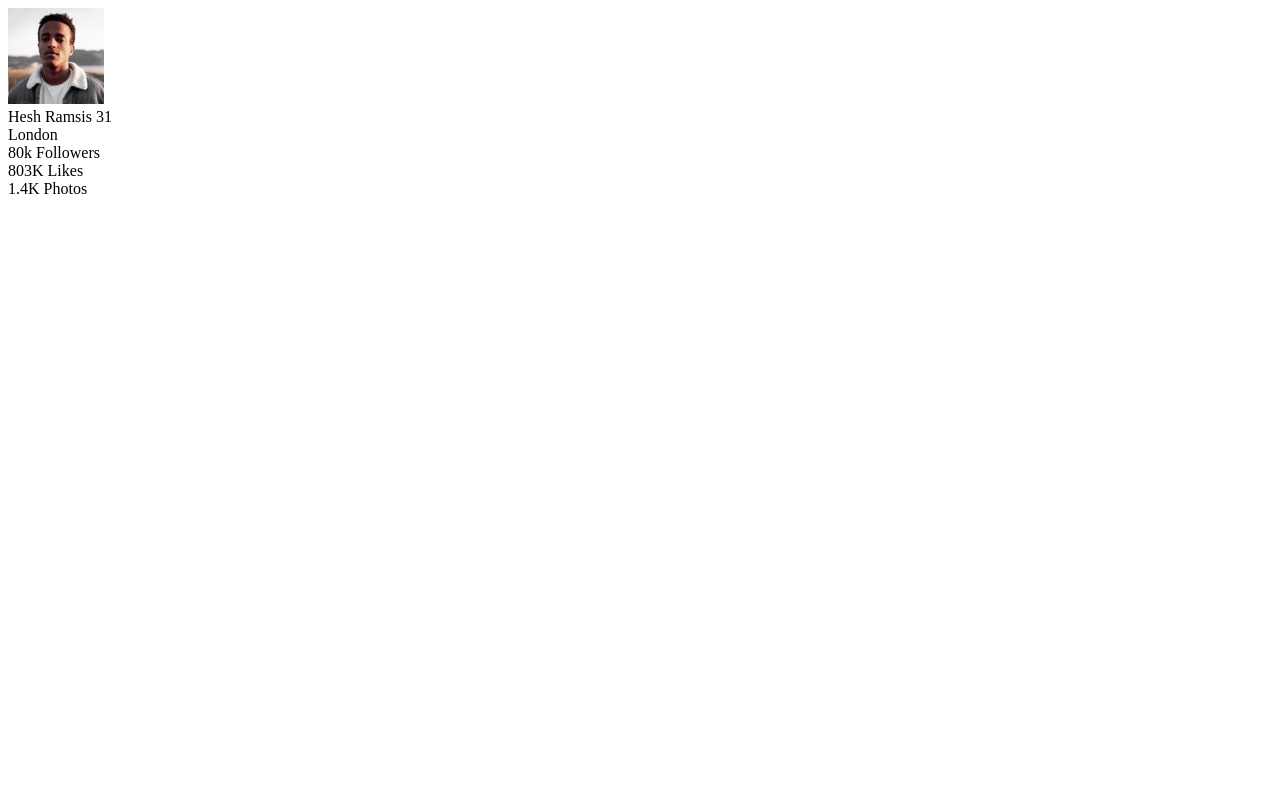
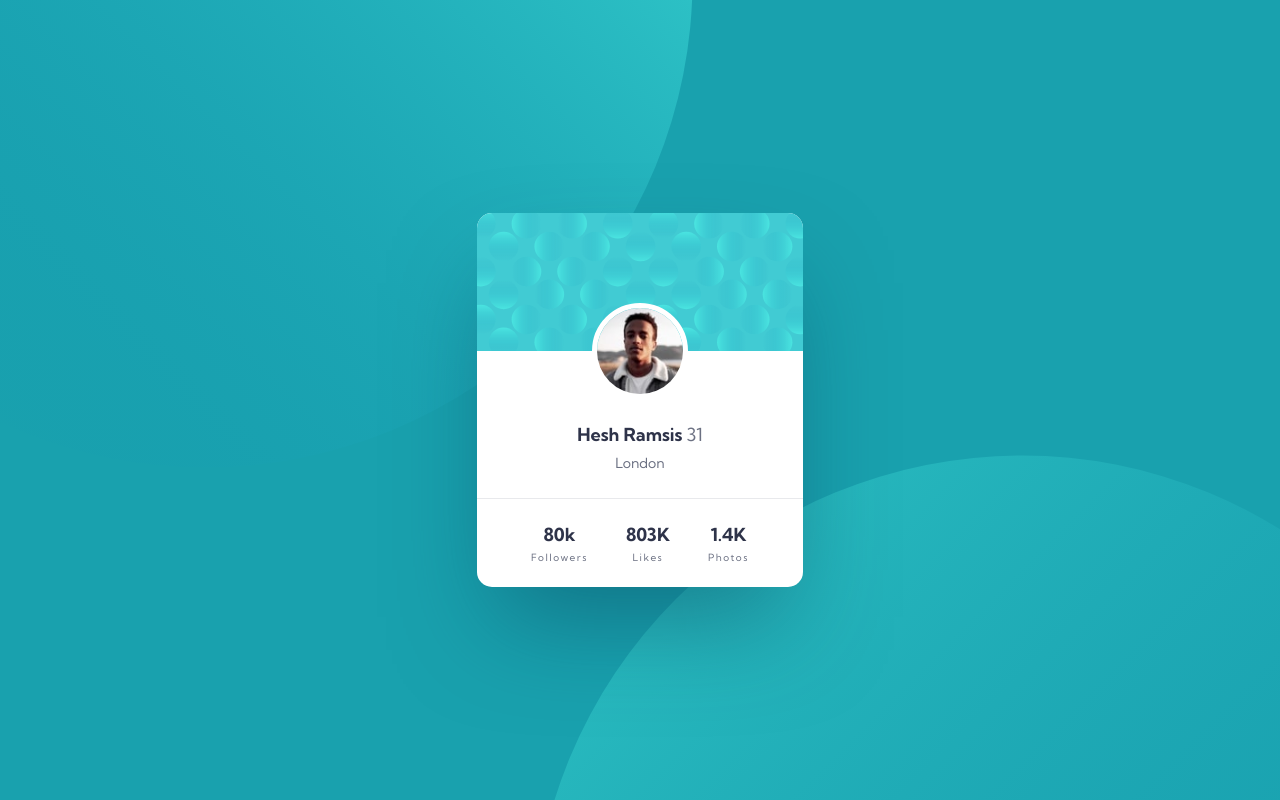
Before and after one commit to heshamelmasry77/profile-card-component, a plain HTML site: page index.html in a window 1280 px wide. Drawn offline with Linux system fonts and the light colour scheme.

Commit message:
added card styles

```diff
--- a/css/styles.css
+++ b/css/styles.css
@@ -1,9 +1,134 @@
-h1 {
-    background-color: black;
-    color: gold;
+:root {
+    --primary: #19A1AE;
+    --secondary: #2E3349;
+    --tertiary: #6B7082;
 }
 
-h2 {
-    background-color: darkgoldenrod;
-    color: black;
+* {
+    box-sizing: border-box;
 }
+
+body {
+    font-family: 'Kumbh Sans', sans-serif;
+    display: flex;
+    align-items: center;
+    justify-content: center;
+    min-height: 100vh;
+    background-color: var(--primary);
+    position: relative;
+    margin: 0;
+}
+
+.card {
+    width: 326px;
+    height: 374px;
+    background-color: #FFF;
+    border-radius: 15px;
+    box-shadow: 0 50px 100px -20px rgb(8 70 94 / 50%);
+    display: flex;
+    flex-direction: column;
+    position: relative;
+    z-index: 10;
+}
+
+.header {
+    background-image: url("../assets/images/bg-pattern-card.svg");
+    height: 140px;
+    background-repeat: no-repeat;
+    border-top-left-radius: 15px;
+    border-top-right-radius: 15px;
+}
+
+.user-image {
+    display: flex;
+    justify-content: center;
+    align-items: center;
+    position: relative;
+    bottom: 48px;
+}
+
+.user-image img {
+    width: 96px;
+    height: 96px;
+    border-radius: 50%;
+    border: 5px solid #FFF;
+}
+
+.user {
+    position: relative;
+    bottom: 48px;
+    display: flex;
+    flex-direction: column;
+    align-items: center;
+    margin-top: 1.5rem;
+}
+
+.card-body {
+    flex-grow: 1;
+    border-bottom: 1px solid #E8E9EC;
+    height: 148px;
+}
+
+.user-details {
+    margin-bottom: .5rem;
+}
+
+.user-details .name {
+    color: var(--secondary);
+    font-weight: bold;
+    font-size: 18px;
+}
+
+.user-details .age {
+    color: var(--tertiary);
+    font-weight: normal;
+    font-size: 18px;
+}
+
+.user .location {
+    font-weight: normal;
+    font-size: 14px;
+    color: var(--tertiary);
+}
+
+.footer {
+    min-height: 88px;
+    display: flex;
+    align-items: center;
+    gap: 38px;
+    justify-content: center;
+}
+
+.footer-item {
+    display: flex;
+    flex-direction: column;
+    text-align: center;
+}
+
+.item-title {
+    font-size: 18px;
+    color: var(--secondary);
+    font-weight: bold;
+    margin-bottom: 5px;
+}
+
+.item-content {
+    font-size: 10px;
+    color: var(--tertiary);
+    font-weight: normal;
+    letter-spacing: 1.5px;
+}
+
+.top-circle, .bottom-circle {
+    position: absolute;
+}
+
+.top-circle {
+    top: 0;
+    left: 0;
+}
+
+.bottom-circle {
+    bottom: 0;
+    right: 0;
+}
--- a/index.html
+++ b/index.html
@@ -4,45 +4,74 @@
     <meta charset="UTF-8">
     <title>Profile card component</title>
     <meta name="viewport" content="width=device-width, initial-scale=1.0">
+    <link rel="preconnect" href="https://fonts.googleapis.com">
+    <link rel="preconnect" href="https://fonts.gstatic.com" crossorigin>
+    <link href="https://fonts.googleapis.com/css2?family=Kumbh+Sans:wght@400;700&display=swap" rel="stylesheet">
     <link href="css/styles.css" rel="stylesheet" type="text/css"/>
 </head>
 <body>
 
+<svg class="top-circle" width="693" height="468" viewBox="0 0 693 468" fill="none" xmlns="http://www.w3.org/2000/svg">
+    <ellipse opacity="0.5" cx="204" cy="-21" rx="489" ry="488" transform="rotate(-135 204 -21)"
+             fill="url(#paint0_linear_0_85)"/>
+    <defs>
+        <linearGradient id="paint0_linear_0_85" x1="-281.193" y1="-501.402" x2="-281.193" y2="467"
+                        gradientUnits="userSpaceOnUse">
+            <stop stop-color="#0989B4" stop-opacity="0.01"/>
+            <stop offset="0.999399" stop-color="#53FFEE"/>
+        </linearGradient>
+    </defs>
+</svg>
+
 <div class="card">
     <div class="header"></div>
-    <div class="body">
-        <div>
+    <div class="card-body">
+        <div class="user-image">
             <img src="assets/images/image-victor.jpg" alt="profile photo"/>
+        </div>
         <div class="user">
             <div class="user-details">
-                    <span>
+                <span class="name">
                     Hesh Ramsis
                 </span>
-                    <span>
+                <span class="age">
                     31
                 </span>
             </div>
-                <div class="user-location">
+            <div class="location">
                 London
-                </div>
             </div>
         </div>
     </div>
     <div class="footer">
         <div class="footer-item">
-            <span>80k</span>
-            <span>Followers</span>
+            <span class="item-title">80k</span>
+            <span class="item-content">Followers</span>
         </div>
         <div class="footer-item">
-            <span>803K</span>
-            <span>Likes</span>
+            <span class="item-title">803K</span>
+            <span class="item-content">Likes</span>
         </div>
         <div class="footer-item">
-            <span>1.4K</span>
-            <span>Photos</span>
+            <span class="item-title">1.4K</span>
+            <span class="item-content">Photos</span>
         </div>
     </div>
 </div>
 
+<svg class="bottom-circle" width="748" height="345" viewBox="0 0 748 345" fill="none"
+     xmlns="http://www.w3.org/2000/svg">
+    <ellipse opacity="0.25" cx="489" cy="488" rx="489" ry="488"
+             transform="matrix(0.707107 -0.707107 -0.707107 -0.707107 488.293 1179.84)"
+             fill="url(#paint0_linear_0_86)"/>
+    <defs>
+        <linearGradient id="paint0_linear_0_86" x1="3.80694" y1="7.59834" x2="3.80694" y2="976"
+                        gradientUnits="userSpaceOnUse">
+            <stop stop-color="#0989B4" stop-opacity="0.01"/>
+            <stop offset="0.999399" stop-color="#53FFEE"/>
+        </linearGradient>
+    </defs>
+</svg>
+
 </body>
 </html>
```
Lines whose indentation alone changed are shown as unchanged.
